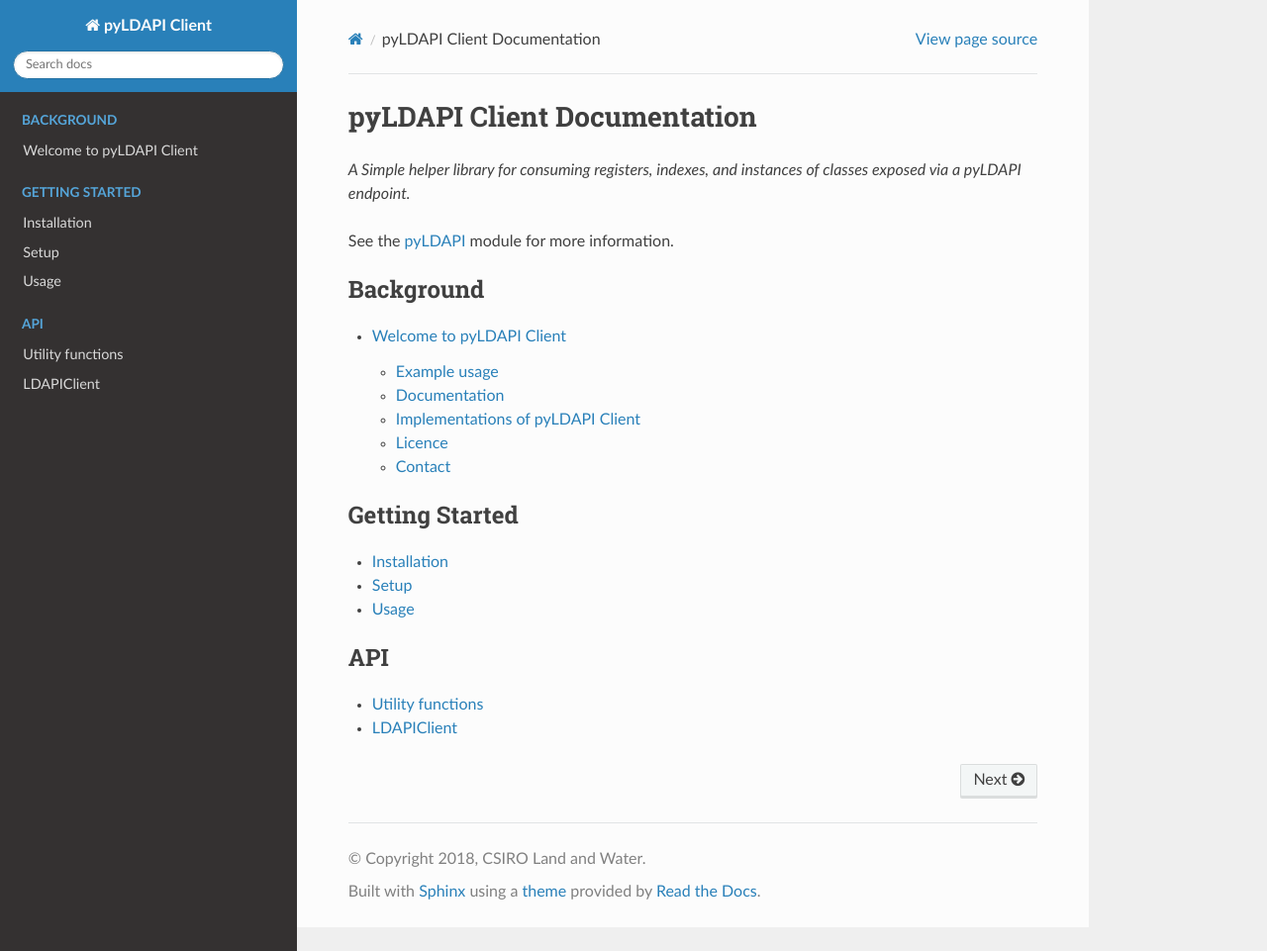
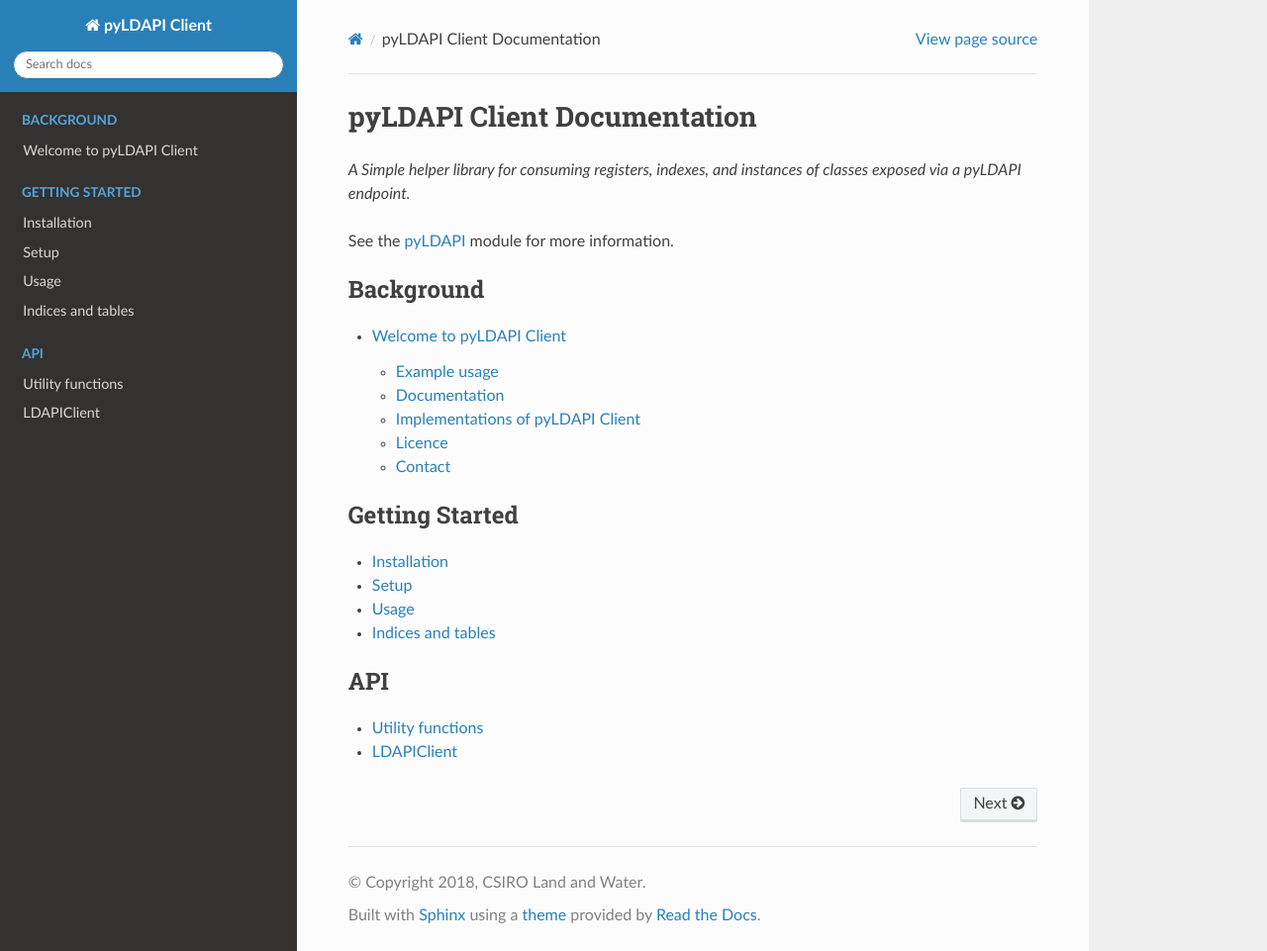
Before and after one commit to CSIRO-enviro-informatics/pyldapi-client, a Sphinx documentation site: the page built from docs/source/index.rst, in a window 1280 px wide and 961 px high. Shown: the whole window at 99% size. Built offline with Sphinx 7.4.7 and the Read the Docs theme 2.0.0, drawn with Linux system fonts in a browser that asks for light colours.

Commit message:
Added indices and tables

```diff
--- a/docs/source/index.rst
+++ b/docs/source/index.rst
@@ -25,6 +25,7 @@ See the `pyLDAPI`_ module for more information.
    :caption: Getting Started
 
    installation
+   indices_and_tables
 
 .. toctree::
    :maxdepth: 1
--- /dev/null
+++ b/docs/source/indices_and_tables.rst
@@ -0,0 +1,6 @@
+Indices and tables
+==================
+
+* :ref:`genindex`
+* :ref:`modindex`
+* :ref:`search`
```
